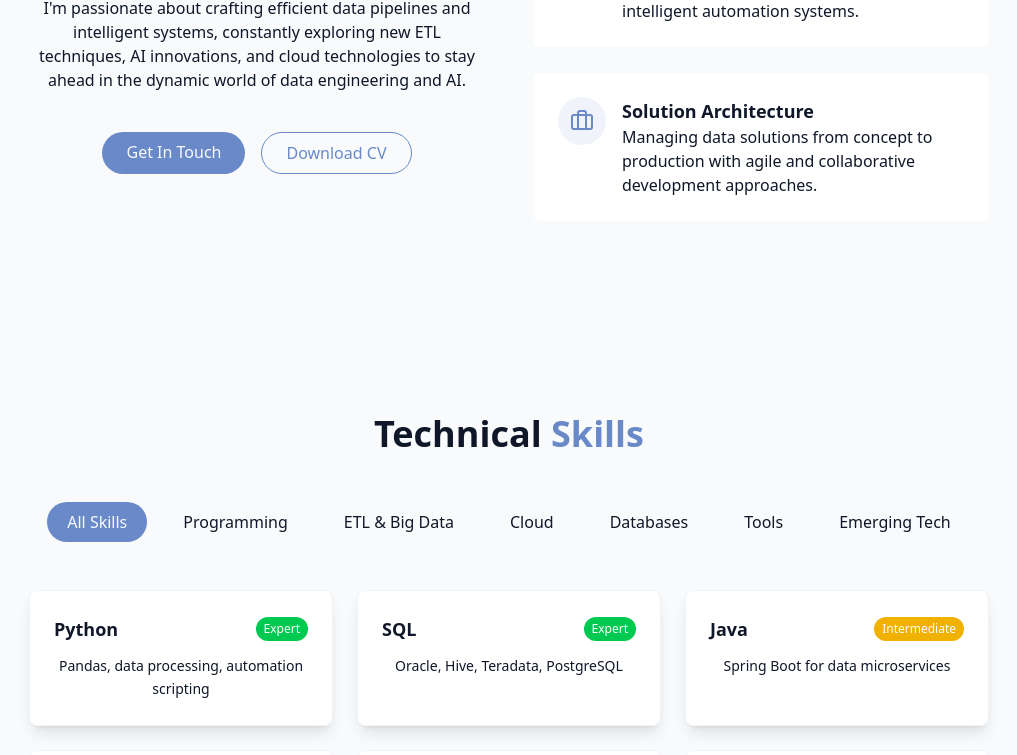
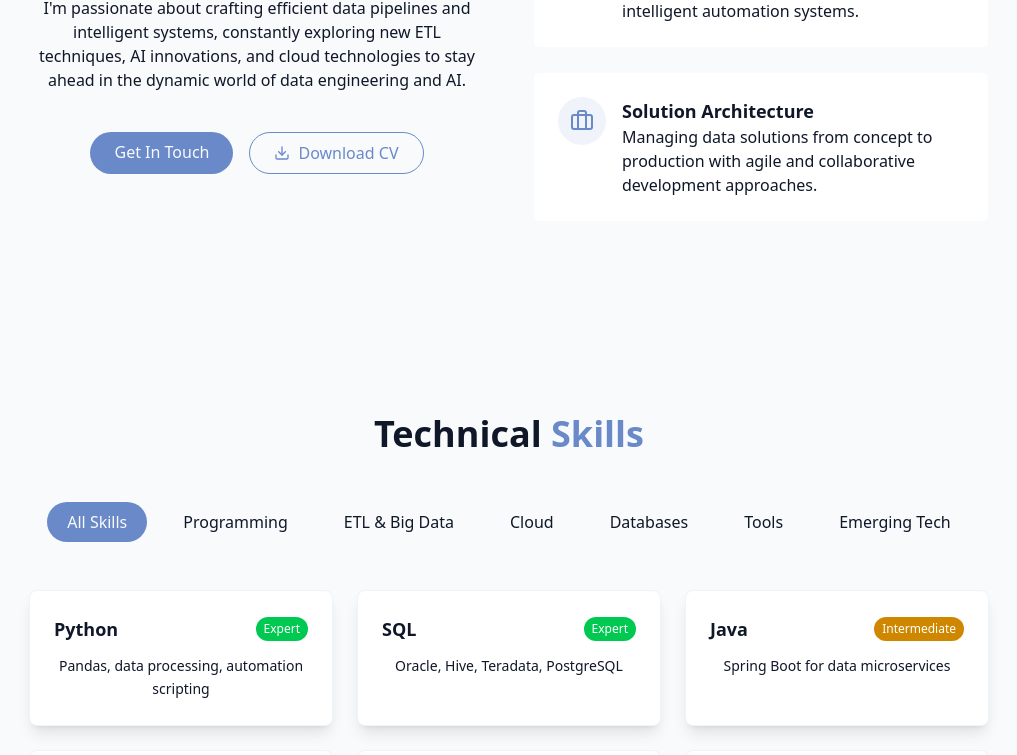
Before and after one commit to Daniel-jcVv/portfolio-web, a React (Vite) app: page / in a window 1280 px wide. Shown: the part 1236-1991 px from the top of the page, without its empty margins (131-1148 px from the left). Built offline with nearby package versions, Linux system fonts and the light colour scheme.

Commit message:
(dev):ContactSection dowload button

```diff
--- a/src/components/AboutSection.jsx
+++ b/src/components/AboutSection.jsx
@@ -1,6 +1,32 @@
-import { Briefcase, Code, User } from "lucide-react";
+import { Briefcase, Code, Download, User } from "lucide-react";
 
 export const AboutSection = () => {
+
+  const handleDownloadCV = (e) => {
+    e.preventDefault();
+    const FILE_ID = import.meta.env.VITE_GOOGLE_DRIVE_CV_ID;
+
+    // Verificar que existe el ID del archivo
+    if (!FILE_ID) {
+      console.error('REACT_APP_GOOGLE_DRIVE_CV_ID no está configurado');
+      return;
+    }
+
+    // URL para descarga directa desde Google Drive
+    const googleDriveUrl = `https://drive.google.com/uc?export=download&id=${FILE_ID}`;
+
+
+    // Crear un enlace temporal y simular click para descarga
+    const link = document.createElement('a');
+    link.href = googleDriveUrl;
+    link.download = 'CV.pdf'; // Nombre sugerido para el archivo
+    link.target = '_blank';
+    link.rel = 'noopener noreferrer'; // Seguridad
+    document.body.appendChild(link);
+    link.click();
+    document.body.removeChild(link);
+  };
+
   return (
     <section id="about" className="py-24 px-4 relative">
       {" "}
@@ -20,11 +46,11 @@ export const AboutSection = () => {
               I focus on building efficient ETL processes and integrating emerging AI technologies to deliver intelligent,
               data-driven solutions that transform raw information into valuable insights.
             </p>
+
+            <p className="text-muted-foreground">
                I'm passionate about crafting efficient data pipelines and intelligent systems,
                constantly exploring new ETL techniques, AI innovations,
                and cloud technologies to stay ahead in the dynamic world of data engineering and AI.
-            <p className="text-muted-foreground">
-
             </p>
 
             <div className="flex flex-col sm:flex-row gap-4 pt-4 justify-center">
@@ -33,12 +59,14 @@ export const AboutSection = () => {
                 Get In Touch
               </a>
 
-              <a
-                href=""
-                className="px-6 py-2 rounded-full border border-primary text-primary hover:bg-primary/10 transition-colors duration-300"
+              <button
+                onClick={handleDownloadCV}
+                className="px-6 py-2 rounded-full border border-primary text-primary hover:bg-primary/10 transition-colors
+                duration-300 cursor-pointer flex items-center gap-2 justify-center"
               >
+                <Download className="h-4 w-4" />
                 Download CV
-              </a>
+              </button>
             </div>
           </div>
 
--- a/src/components/ContactSection.jsx
+++ b/src/components/ContactSection.jsx
@@ -112,13 +112,13 @@ export const ContactSection = () => {
                 <div className="p-3 rounded-full bg-primary/10">
                   <Mail className="h-6 w-6 text-primary" />{" "}
                 </div>
-                <div>
-                  <h4 className="font-medium"> Email</h4>
+                <div className="mx-auto max-w-md">
+                  <h4 className="font-medium">Email</h4>
                   <a
                     href="mailto:hello@gmail.com"
                     className="text-muted-foreground hover:text-primary transition-colors"
                   >
-                    jhon.doe@gmail.com
+                    danielgb331@outlook.com
                   </a>
                 </div>
               </div>
@@ -127,7 +127,7 @@ export const ContactSection = () => {
                 <div className="p-3 rounded-full bg-primary/10">
                   <Phone className="h-6 w-6 text-primary" />{" "}
                 </div>
-                <div>
+                <div className="mx-auto max-w-md">
                   <h4 className="font-medium"> Phone</h4>
                   <a
                     href="tel:+11234567890"
@@ -142,7 +142,7 @@ export const ContactSection = () => {
                 <div className="p-3 rounded-full bg-primary/10">
                   <MapPin className="h-6 w-6 text-primary" />{" "}
                 </div>
-                <div>
+                <div className="mx-auto max-w-md">
                   <h4 className="font-medium"> Location</h4>
                   <a className="text-muted-foreground hover:text-primary transition-colors">
                     Celaya, Guanajuato, México
--- a/src/components/ProjectsSection.jsx
+++ b/src/components/ProjectsSection.jsx
@@ -103,7 +103,7 @@ export const ProjectsSection = () => {
           <a
             className="cosmic-button w-fit flex items-center mx-auto gap-2"
             target="_blank"
-            href="https://github.com/machadop1407"
+            href="https://github.com/Daniel-jcVv"
           >
             Check My Github <ArrowRight size={16} />
           </a>
--- a/src/components/SkillsSection.jsx
+++ b/src/components/SkillsSection.jsx
@@ -60,7 +60,7 @@ export const SkillsSection = () => {
     switch(level) {
       case "expert": return "bg-green-500";
       case "proficient": return "bg-blue-500";
-      case "intermediate": return "bg-yellow-500";
+      case "intermediate": return "bg-yellow-600";
       case "basic": return "bg-orange-400";
       case "learning": return "bg-gray-400";
       default: return "bg-gray-400";
```
